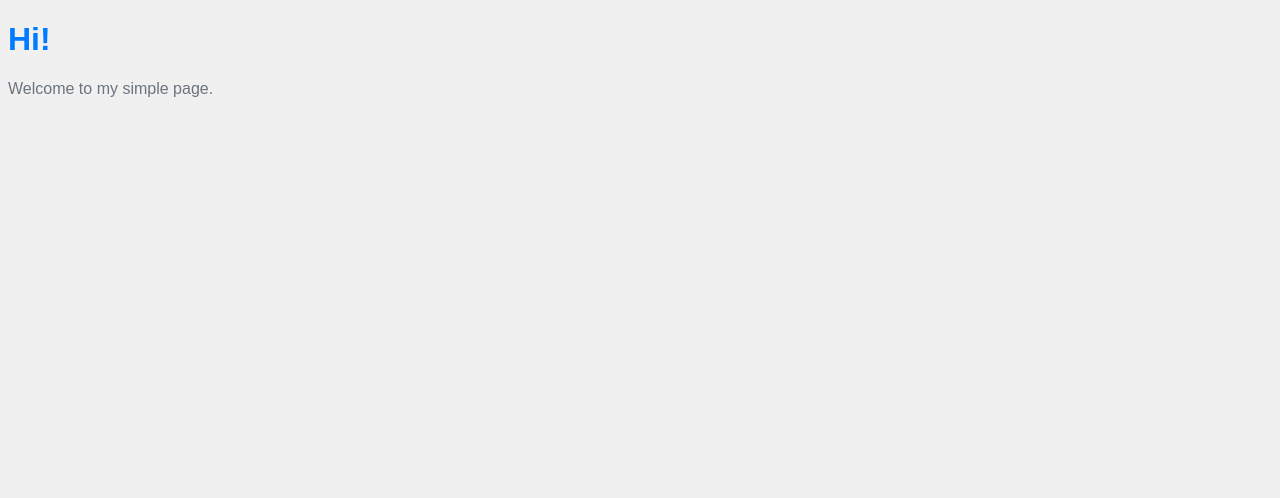
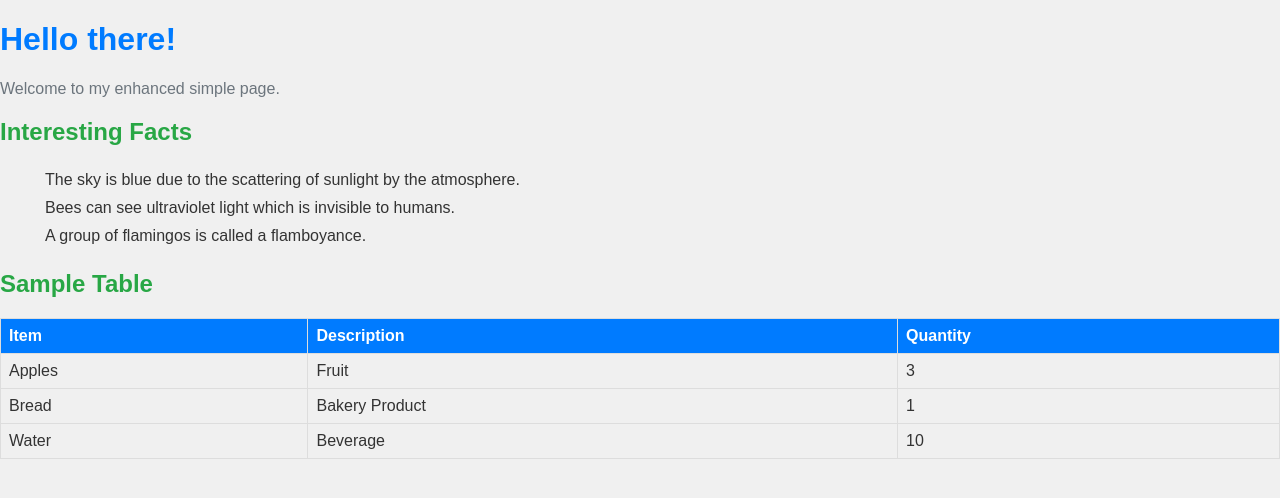
Before and after one commit to TinyPresents/TinyPresents.gihub.io, a plain HTML site: page docs/index.html in a window 1280 px wide. Drawn offline with Linux system fonts and the light colour scheme.

Commit message:
Update index.html

```diff
--- a/docs/index.html
+++ b/docs/index.html
@@ -9,17 +9,73 @@
             background-color: #f0f0f0; /* Light grey background */
             color: #333; /* Dark grey text */
             font-family: Arial, sans-serif;
+            margin: 0;
+            padding: 0;
+            box-sizing: border-box;
         }
         h1 {
             color: #007bff; /* Bootstrap primary blue */
         }
+        h2 {
+            color: #28a745; /* Some green for headings */
+        }
         p {
             color: #6c757d; /* Bootstrap secondary text */
+        }
+        table {
+            width: 100%;
+            border-collapse: collapse;
+        }
+        th, td {
+            border: 1px solid #ddd;
+            padding: 8px;
+            text-align: left;
+        }
+        th {
+            background-color: #007bff;
+            color: white;
+        }
+        ul {
+            list-style-type: none;
+        }
+        li {
+            padding: 5px;
         }
     </style>
 </head>
 <body>
-    <h1>Hi!</h1>
-    <p>Welcome to my simple page.</p>
+    <h1>Hello there!</h1>
+    <p>Welcome to my enhanced simple page.</p>
+
+    <h2>Interesting Facts</h2>
+    <ul>
+        <li>The sky is blue due to the scattering of sunlight by the atmosphere.</li>
+        <li>Bees can see ultraviolet light which is invisible to humans.</li>
+        <li>A group of flamingos is called a flamboyance.</li>
+    </ul>
+
+    <h2>Sample Table</h2>
+    <table>
+        <tr>
+            <th>Item</th>
+            <th>Description</th>
+            <th>Quantity</th>
+        </tr>
+        <tr>
+            <td>Apples</td>
+            <td>Fruit</td>
+            <td>3</td>
+        </tr>
+        <tr>
+            <td>Bread</td>
+            <td>Bakery Product</td>
+            <td>1</td>
+        </tr>
+        <tr>
+            <td>Water</td>
+            <td>Beverage</td>
+            <td>10</td>
+        </tr>
+    </table>
 </body>
 </html>
```
